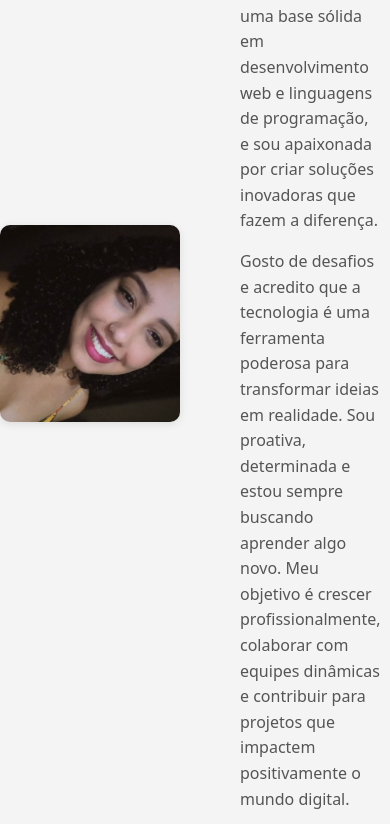
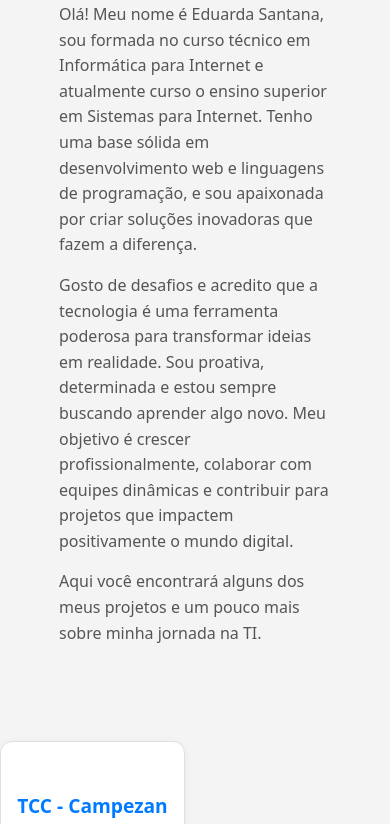
Before and after one commit to EduardaSanttana/Portfolio, a plain HTML site: page index.html in a window 390 px wide. Shown: the part 493-1317 px from the top of the page. Drawn offline with nearby package versions, Linux system fonts and the light colour scheme; no server answers.

Commit message:
Update index.css

```diff
--- a/css/index.css
+++ b/css/index.css
@@ -12,7 +12,7 @@ html, body {
     background-color: #f4f4f4 !important;
 }
 
-
+/* Estilos do header */
 header {
     padding: 0;
     width: 100%;
@@ -31,6 +31,7 @@ header h3 {
     font-weight: 700;
 }
 
+/* Navegação */
 .nav {
     display: flex;
     justify-content: space-between;
@@ -54,12 +55,15 @@ header h3 {
     transition: transform 0.3s ease;
 }
 
+/* Perfil */
 .profile {
     display: flex;
     align-items: center;
     margin-top: 40px;
     gap: 40px;
     margin-bottom: 60px;
+    flex-wrap: wrap;
+    justify-content: center;
 }
 
 .profileImageContainer {
@@ -80,6 +84,8 @@ header h3 {
     color: #555;
     flex: 1;
     background-color: transparent;
+    max-width: 600px;
+    margin-top: 20px;
 }
 
 .profileText h3 {
@@ -92,6 +98,7 @@ header h3 {
     margin-bottom: 15px;
 }
 
+/* Posts */
 .posts {
     display: grid;
     grid-template-columns: repeat(3, 1fr);
@@ -129,3 +136,83 @@ header h3 {
 .postLink:hover {
     color: #0056b3;
 }
+
+@media (max-width: 480px) {
+    header h3 {
+        font-size: 1.5rem;
+    }
+
+    .navItens {
+        display: flex;
+        flex-direction: column;
+        align-items: center;
+        margin-top: 10px;
+    }
+
+    .navItens li {
+        margin: 10px 0;
+    }
+
+    .profile {
+        flex-direction: column;
+        align-items: center;
+        gap: 20px;
+    }
+
+    .profilePic {
+        max-width: 150px;
+    }
+
+    .profileText {
+        max-width: 100%;
+    }
+
+    .posts {
+        grid-template-columns: 1fr;
+    }
+
+    .post {
+        height: 120px;
+    }
+}
+
+@media (max-width: 768px) {
+    header h3 {
+        font-size: 1.7rem;
+    }
+
+    .posts {
+        grid-template-columns: repeat(2, 1fr);
+    }
+
+    .profile {
+        flex-direction: column;
+        align-items: center;
+    }
+
+    .profilePic {
+        max-width: 160px;
+    }
+
+    .profileText {
+        max-width: 80%;
+    }
+
+    .post {
+        height: 130px;
+    }
+}
+
+@media (min-width: 769px) {
+    header h3 {
+        font-size: 2rem;
+    }
+
+    .posts {
+        grid-template-columns: repeat(3, 1fr);
+    }
+
+    .profile {
+        gap: 40px;
+    }
+}
```
